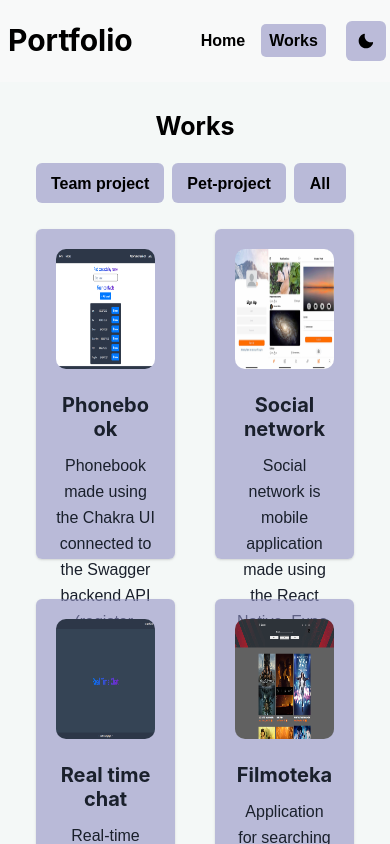
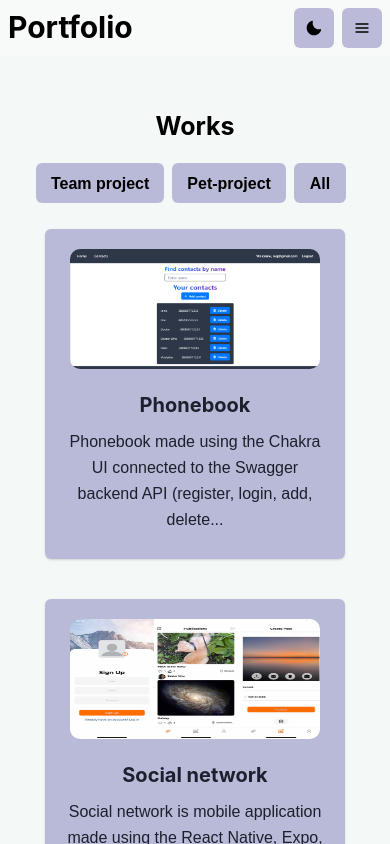
Before and after one commit to Reqvite/portfolio-page, a Next.js app: page /works in a window 390 px wide. Shown: the top 844 px of the page. Built offline with nearby package versions, Linux system fonts and the light colour scheme.

Commit message:
add mobile menu

```diff
--- a/components/Logo.tsx
+++ /dev/null
@@ -1,5 +0,0 @@
-const Logo = () => {
-  return <div></div>;
-};
-
-export default Logo;
--- /dev/null
+++ b/components/MobileMenu.tsx
@@ -0,0 +1,28 @@
+import { navigation } from "@/data/navigation";
+import { HamburgerIcon } from "@chakra-ui/icons";
+import { Box, IconButton, Menu, MenuButton, MenuList } from "@chakra-ui/react";
+
+import NavbarItem from "./NavbarItem";
+import ToggleThemeButton from "./ToggleThemeButton";
+
+const MobileMenu = () => {
+  return (
+    <Menu>
+      <MenuButton
+        as={IconButton}
+        aria-label="Options"
+        icon={<HamburgerIcon />}
+        variant="disabled"
+        bg="accentColor.100"
+        ml={2}
+      />
+      <MenuList>
+        {navigation.map(({ id, title, path }) => (
+          <NavbarItem key={id} title={title} path={path} />
+        ))}
+      </MenuList>
+    </Menu>
+  );
+};
+
+export default MobileMenu;
--- a/components/Navbar.tsx
+++ b/components/Navbar.tsx
@@ -1,30 +1,22 @@
+import { navigation } from "@/data/navigation";
 import {
   Box,
-  Button,
   Container,
+  Flex,
   Heading,
   HStack,
-  useColorMode,
   useColorModeValue,
+  useMediaQuery,
 } from "@chakra-ui/react";
 
 import { FC } from "react";
-import Logo from "./Logo";
+import MobileMenu from "./MobileMenu";
 import NavbarItem from "./NavbarItem";
 import ToggleThemeButton from "./ToggleThemeButton";
 
-type Page = {
-  id: number;
-  title: string;
-  path: string;
-};
+const Navbar: FC = () => {
+  const [isLargerThan560] = useMediaQuery("(min-width: 560px)");
 
-const navigation: Page[] = [
-  { id: 1, title: "Home", path: "/" },
-  { id: 2, title: "Works", path: "/works" },
-];
-
-const Navbar: FC = () => {
   return (
     <Box
       position="fixed"
@@ -37,8 +29,16 @@ const Navbar: FC = () => {
       css={{ backdropFilter: "blur(4px)" }}
       zIndex={2}
     >
-      <Container display="flex" p={2} maxW="container.md" alignItems="center">
-        <Heading as="h1">{/* <Logo/> */}Portfolio</Heading>
+      <Container
+        display="flex"
+        p={2}
+        maxW="container.md"
+        alignItems="center"
+        justifyContent="space-between"
+      >
+        <Heading as="h1">Portfolio</Heading>
+        {isLargerThan560 ? (
+          <>
             <HStack fontSize={16} ml={10} fontWeight={700} p={5}>
               {navigation.map(({ id, title, path }) => (
                 <NavbarItem key={id} title={title} path={path} />
@@ -47,6 +47,13 @@ const Navbar: FC = () => {
             <Box ml="auto">
               <ToggleThemeButton />
             </Box>
+          </>
+        ) : (
+          <Flex>
+            <ToggleThemeButton />
+            <MobileMenu />
+          </Flex>
+        )}
       </Container>
     </Box>
   );
--- a/components/NavbarItem.tsx
+++ b/components/NavbarItem.tsx
@@ -1,4 +1,4 @@
-import { Link, Text, textDecoration } from "@chakra-ui/react";
+import { Link, useMediaQuery } from "@chakra-ui/react";
 import { motion } from "framer-motion";
 import NextLink from "next/link";
 import { useRouter } from "next/router";
@@ -10,9 +10,14 @@ type NavbarItemType = {
 };
 
 const NavbarItem: FC<NavbarItemType> = ({ path, title }) => {
+  const [isLargerThan560] = useMediaQuery("(min-width: 560px)");
   const { pathname } = useRouter();
   return (
-    <motion.div whileHover={{ scale: 1.05 }} whileTap={{ scale: 0.95 }}>
+    <motion.div
+      whileHover={{ scale: 1.05 }}
+      whileTap={{ scale: 0.95 }}
+      style={isLargerThan560 ? {} : { marginTop: "10px", marginLeft: "10px" }}
+    >
       <Link
         as={NextLink}
         href={path}
--- a/components/WorkCard.tsx
+++ b/components/WorkCard.tsx
@@ -1,11 +1,19 @@
 import { workType } from "@/data/works";
-import { Card, CardBody, Heading, Stack, Text } from "@chakra-ui/react";
+import {
+  Card,
+  CardBody,
+  Heading,
+  Stack,
+  Text,
+  useMediaQuery,
+} from "@chakra-ui/react";
 import { motion } from "framer-motion";
 import Image from "next/image";
 import Link from "next/link";
 import { FC } from "react";
 
 const WorkCard: FC<workType> = ({ id, title, description, image }) => {
+  const [isLargerThan560] = useMediaQuery("(min-width: 560px)");
   let cutDescription: string;
   if (description.split(" ").length >= 16) {
     cutDescription = description.split(" ").slice(0, 16).join(" ") + "...";
@@ -17,11 +25,17 @@ const WorkCard: FC<workType> = ({ id, title, description, image }) => {
     <motion.div whileHover={{ scale: 1.03 }} whileTap={{ scale: 0.95 }}>
       <Link href={`/works/${id}`}>
         <Card maxW="sm" height="330" bg="accentColor.100">
-          <CardBody>
+          <CardBody
+            display="flex"
+            flexDirection="column"
+            alignItems="center"
+            width={isLargerThan560 ? "231px" : "300px"}
+          >
             <Image
+              quality={100}
               src={image}
               alt="Green double couch with wooden legs"
-              width="230"
+              width="250"
               height="98"
               style={{
                 borderRadius: "10px",
--- /dev/null
+++ b/data/navigation.ts
@@ -0,0 +1,10 @@
+type Page = {
+  id: number;
+  title: string;
+  path: string;
+};
+
+export const navigation: Page[] = [
+  { id: 1, title: "Home", path: "/" },
+  { id: 2, title: "Works", path: "/works" },
+];
--- a/pages/works.tsx
+++ b/pages/works.tsx
@@ -2,13 +2,21 @@ import WorkCard from "@/components/WorkCard";
 import { buttons } from "@/data/filter";
 import { variants } from "@/data/mainAnimationVariant";
 import works, { workType } from "@/data/works";
-import { Button, Container, Flex, Heading, SimpleGrid } from "@chakra-ui/react";
+import {
+  Button,
+  Container,
+  Flex,
+  Heading,
+  SimpleGrid,
+  useMediaQuery,
+} from "@chakra-ui/react";
 import { AnimatePresence, motion } from "framer-motion";
 import Head from "next/head";
 import { FC, useState } from "react";
 
 const Works: FC = () => {
   const [filter, setFilter] = useState("");
+  const [isLargerThan560] = useMediaQuery("(min-width: 560px)");
 
   const renderFilterList = () => {
     const filterList = works.filter(({ fullDescription }) =>
@@ -48,7 +56,11 @@ const Works: FC = () => {
             variants={variants}
             transition={{ duration: 0.35 }}
           >
-            <SimpleGrid columns={2} spacing={10}>
+            <SimpleGrid
+              columns={isLargerThan560 ? 2 : 1}
+              spacing={10}
+              justifyItems="center"
+            >
               {renderFilterList().map((work: workType) => (
                 <WorkCard key={work.id} {...work} />
               ))}
```
Lines whose indentation alone changed are shown as unchanged.
